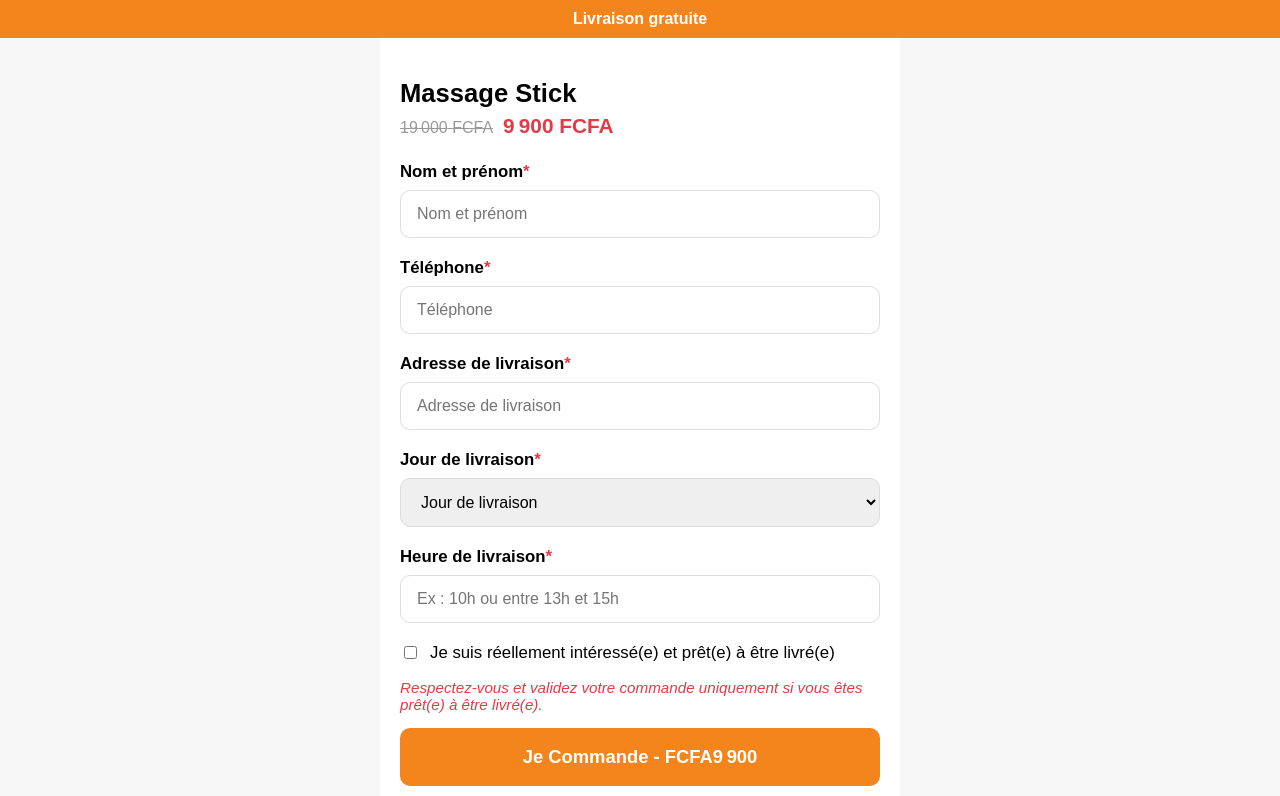
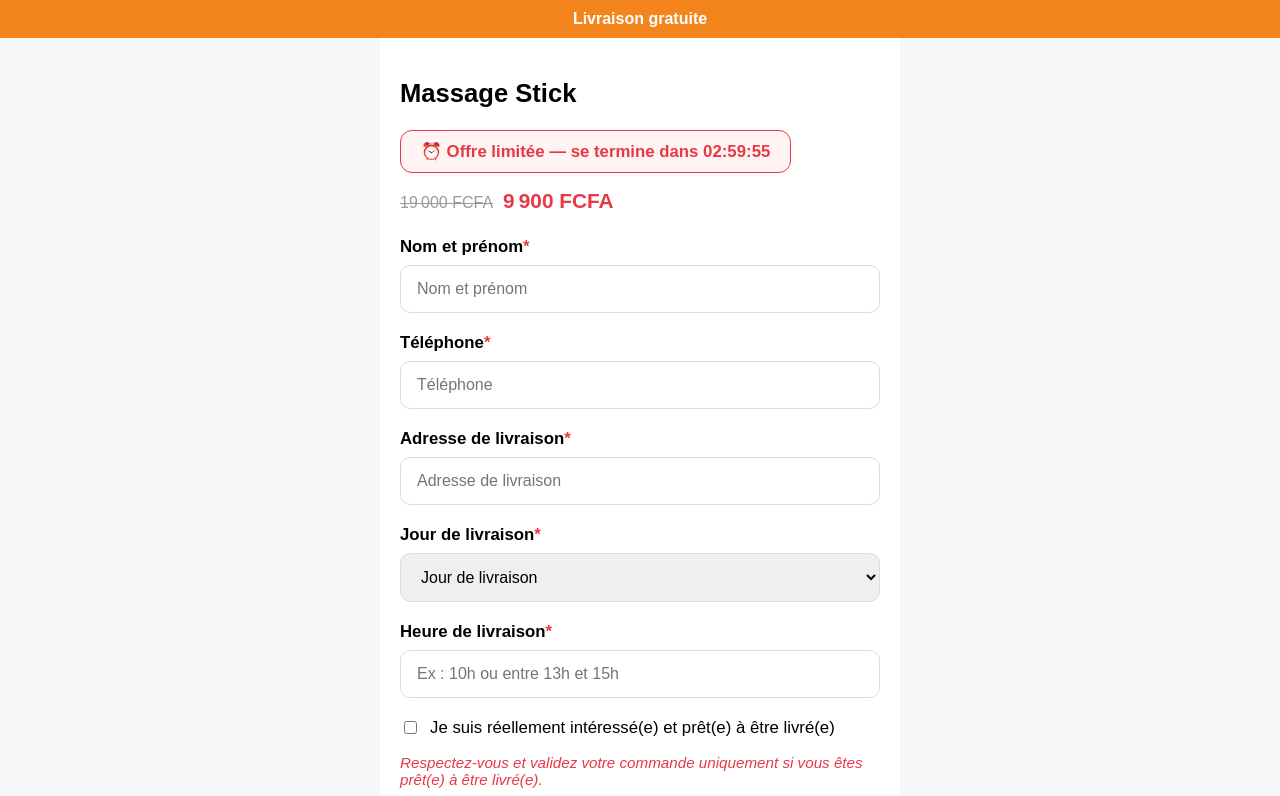
Before and after one commit to MLassane/Commande, a Next.js app: page /commande in a window 1280 px wide. Shown: the top 796 px of the page. Built offline with nearby package versions, Linux system fonts and the light colour scheme.

Commit message:
Mise à jour

```diff
--- a/app/commande/page.tsx
+++ b/app/commande/page.tsx
@@ -2,6 +2,7 @@
 
 import { Suspense, useEffect, useState } from "react";
 import { useSearchParams } from "next/navigation";
+import CountdownTimer from "@/components/CountdownTimer";
 import { PRODUCT as DEFAULT_PRODUCT, WHATSAPP_NUMBER } from "@/lib/config";
 
 type ActiveProduct = { name: string; price: number; oldPrice: number; currency: string };
@@ -127,6 +128,7 @@ function CommandePage() {
       <div style={styles.banner}>Livraison gratuite</div>
       <div style={styles.card}>
         <h1 style={styles.title}>{PRODUCT.name}</h1>
+        <CountdownTimer />
         <div style={styles.priceRow}>
           <span style={styles.oldPrice}>{PRODUCT.oldPrice.toLocaleString("fr-FR")} {PRODUCT.currency}</span>
           <span style={styles.newPrice}>{PRODUCT.price.toLocaleString("fr-FR")} {PRODUCT.currency}</span>
--- a/app/page.tsx
+++ b/app/page.tsx
@@ -1,4 +1,5 @@
 import Link from "next/link";
+import CountdownTimer from "@/components/CountdownTimer";
 import { PRODUCT } from "@/lib/config";
 
 export default function Home() {
@@ -9,6 +10,9 @@ export default function Home() {
         <h1 style={S.h1}>{PRODUCT.name}</h1>
         <p style={S.tagline}>Le masseur bien-être 3-en-1 pour une détente profonde, à la maison, quand vous voulez</p>
         <img src="/images/produit-1.jpg" alt={PRODUCT.name} style={S.heroImage} />
+        <br />
+        <CountdownTimer />
+        <br />
         <div style={S.priceBox}>
           <span style={S.old}>{PRODUCT.oldPrice.toLocaleString("fr-FR")} {PRODUCT.currency}</span>
           <span style={S.new}>{PRODUCT.price.toLocaleString("fr-FR")} {PRODUCT.currency}</span>
--- a/app/produit/[handle]/page.tsx
+++ b/app/produit/[handle]/page.tsx
@@ -1,4 +1,5 @@
 import Link from "next/link";
+import CountdownTimer from "@/components/CountdownTimer";
 import { getProduct } from "@/lib/products";
 
 export const dynamic = "force-dynamic";
@@ -27,6 +28,9 @@ export default async function ProduitPage({ params }: { params: { handle: string
             style={{ width: "100%", maxWidth: 320, borderRadius: 20, margin: "20px auto", display: "block", boxShadow: "0 10px 30px rgba(0,0,0,0.2)" }}
           />
         )}
+        <br />
+        <CountdownTimer />
+        <br />
         <div style={{ display: "inline-block", background: "#fff", color: "#6b3fa0", borderRadius: 14, padding: "15px 30px", fontWeight: "bold" }}>
           {product.oldPrice > 0 && (
             <span style={{ textDecoration: "line-through", color: "#999", fontSize: "0.9em", marginRight: 10 }}>
--- /dev/null
+++ b/components/CountdownTimer.tsx
@@ -0,0 +1,42 @@
+"use client";
+
+import { useEffect, useState } from "react";
+
+const DURATION_SECONDS = 3 * 60 * 60; // 3 heures
+
+function pad(n: number) {
+  return n.toString().padStart(2, "0");
+}
+
+export default function CountdownTimer() {
+  const [seconds, setSeconds] = useState(DURATION_SECONDS);
+
+  useEffect(() => {
+    const interval = setInterval(() => {
+      setSeconds((s) => (s <= 1 ? DURATION_SECONDS : s - 1));
+    }, 1000);
+    return () => clearInterval(interval);
+  }, []);
+
+  const h = Math.floor(seconds / 3600);
+  const m = Math.floor((seconds % 3600) / 60);
+  const s = seconds % 60;
+
+  return (
+    <div
+      style={{
+        display: "inline-block",
+        background: "#fff3f3",
+        border: "1.5px solid #e63946",
+        color: "#e63946",
+        borderRadius: 12,
+        padding: "10px 20px",
+        fontWeight: "bold",
+        fontSize: "1.05em",
+        margin: "16px 0",
+      }}
+    >
+      ⏰ Offre limitée — se termine dans {pad(h)}:{pad(m)}:{pad(s)}
+    </div>
+  );
+}
```
